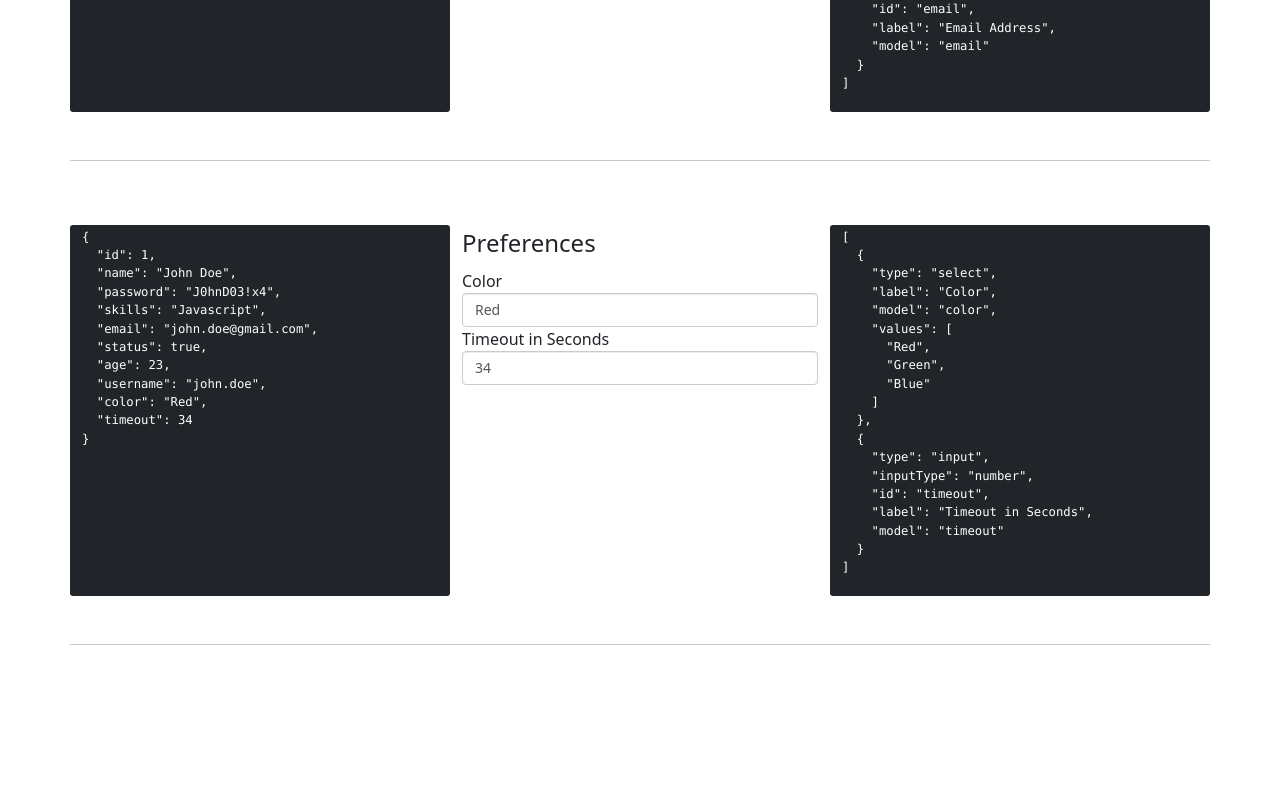
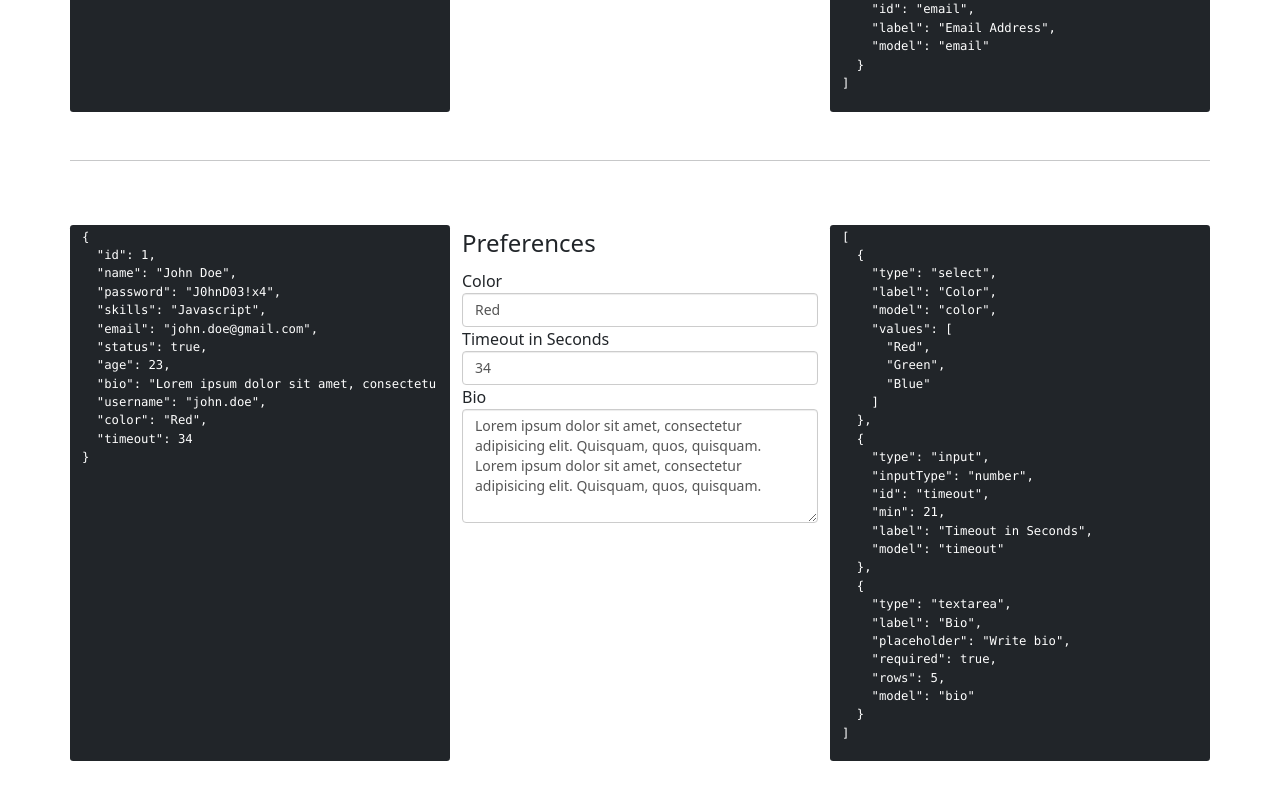
Before and after one commit to AfzalSabbir/vue3-form-generator, a Vue app: page / in a window 1280 px wide. Shown: the part 1430-2230 px from the top of the page. Before the commit the page ends 2139 px from the top, so only its background shows below. Built offline with nearby package versions, Linux system fonts and the light colour scheme.

Commit message:
textarea added

```diff
--- /dev/null
+++ b/src/components/BaseTextarea.vue
@@ -0,0 +1,60 @@
+<template>
+  <label v-if="label" :for="uuid" :class="errorClassName">
+    {{ label }}
+  </label>
+  <textarea :id="uuid"
+            :class="[className, errorClassName]"
+            v-bind="$attrs"
+            @input="$emit('update:modelValue', $event.target.value)">{{ modelValue }}</textarea>
+
+  <ShowErrorMessages :errors="errors" :error="error"/>
+</template>
+
+<script>
+import Helpers from "../tools/Helpers";
+import Uuid    from "../tools/UUID";
+
+export default {
+  name : "BaseInput",
+  props: {
+    modelValue: {
+      type    : [String, Number],
+      required: true,
+    },
+    label     : {
+      type   : String,
+      default: null,
+    },
+    className : {
+      type   : String,
+      default: '',
+    },
+    errors    : {
+      type   : Array,
+      default: [],
+    },
+    error     : {
+      type   : String,
+      default: null,
+    },
+    field     : {
+      type    : Object,
+      required: true,
+      default : () => ({}),
+    },
+  },
+
+  setup(props) {
+    let {errors} = props;
+    const uuid   = Uuid().generate();
+    return {
+      uuid,
+      errorClassName: Helpers().getErrorClassName(errors),
+    };
+  },
+}
+</script>
+
+<style scoped>
+
+</style>
--- a/src/components/VueFormGeneratorFieldset.vue
+++ b/src/components/VueFormGeneratorFieldset.vue
@@ -3,6 +3,7 @@
     <component :is="getInputName(field.type)"
                v-model:modelValue="model[field.model]"
                :readonly="field.readonly"
+               :required="field.required"
                :disabled="field.disabled"
                :featured="field.featured"
                :placeholder="field.placeholder"
@@ -10,6 +11,7 @@
                :id="field.id"
                :name="field.name"
                :min="field.min"
+               :rows="field.rows"
                :options="field.values"
                :label="field.label"
                :className="getClassName(field)"
--- a/src/views/Home.vue
+++ b/src/views/Home.vue
@@ -22,6 +22,7 @@ export default {
         email   : 'john.doe@gmail.com',
         status  : true,
         age     : 23,
+        bio     : 'Lorem ipsum dolor sit amet, consectetur adipisicing elit. Quisquam, quos, quisquam. Lorem ipsum dolor sit amet, consectetur adipisicing elit. Quisquam, quos, quisquam.',
         username: 'john.doe',
         color   : 'Red',
         timeout : 34,
@@ -118,8 +119,17 @@ export default {
                 type     : "input",
                 inputType: "number",
                 id       : "timeout",
+                min      : 21,
                 label    : "Timeout in Seconds",
                 model    : "timeout",
+              },
+              {
+                type       : "textarea",
+                label      : "Bio",
+                placeholder: "Write bio",
+                required   : true,
+                rows       : 5,
+                model      : "bio",
               },
             ],
           },
```
